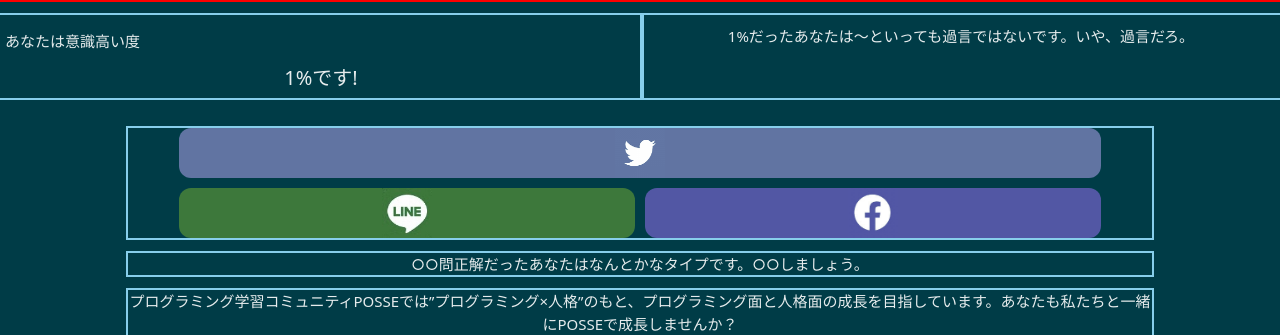
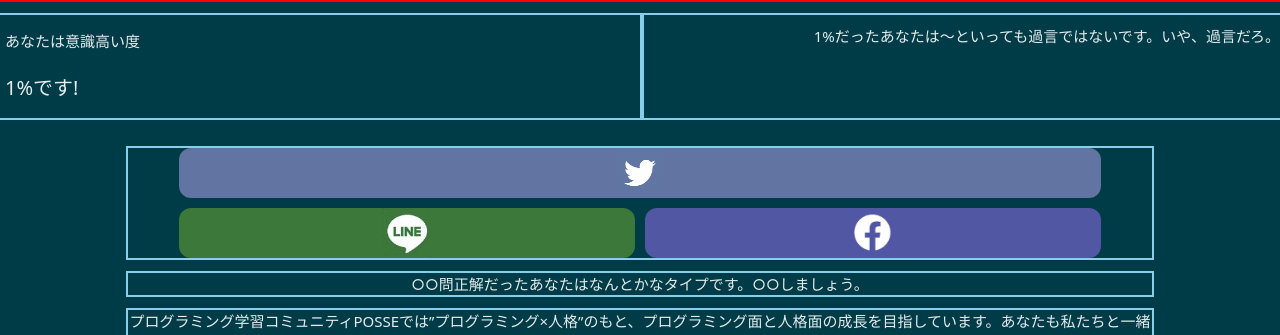
Before and after one commit to posse-ap/posse1-hackathon-202202-team2H, a PHP site: page /result.php in a window 1280 px wide. Shown: the part 69-404 px from the top of the page. Run offline with PHP 8.4, Linux system fonts and the light colour scheme; the visitor is signed in with stand-in values (Sample User, id 1).

```diff
--- a/www/html/css/style.css
+++ b/www/html/css/style.css
@@ -284,9 +284,8 @@ input.btn-radius-gradient:hover {
 	padding: 10px 0;
     text-align: left;
 }
-.result_stmt span {
+.persent {
 	font-size: 20px;
-
 }
 
 /* end of result_stmt */
@@ -294,6 +293,10 @@ input.btn-radius-gradient:hover {
 /* result_desc */
 .result_desc {
 	padding: 10px 0;
+    vertical-align: middle;
+}
+.result_desc p {
+    text-align: right;
 }
 /* end of result_desc */
 
@@ -384,3 +387,6 @@ input.btn-radius-gradient:hover {
 /* end of official */
 
 /* end of result_page */
+
+
+/*  */
--- a/www/html/result.php
+++ b/www/html/result.php
@@ -9,7 +9,7 @@ include dirname(__FILE__) . '/header.php';
  <div class="d-flex">
     <section class="p-2 result_stmt result_section">
         <p>あなたは意識高い度</p>
-        <span><?= $_SESSION['result'] ?>%です!</span>
+        <p class="persent"><?= $_SESSION['result'] ?>%です!</p>
     </section>
     <!-- end of result_stmt -->
 
```
